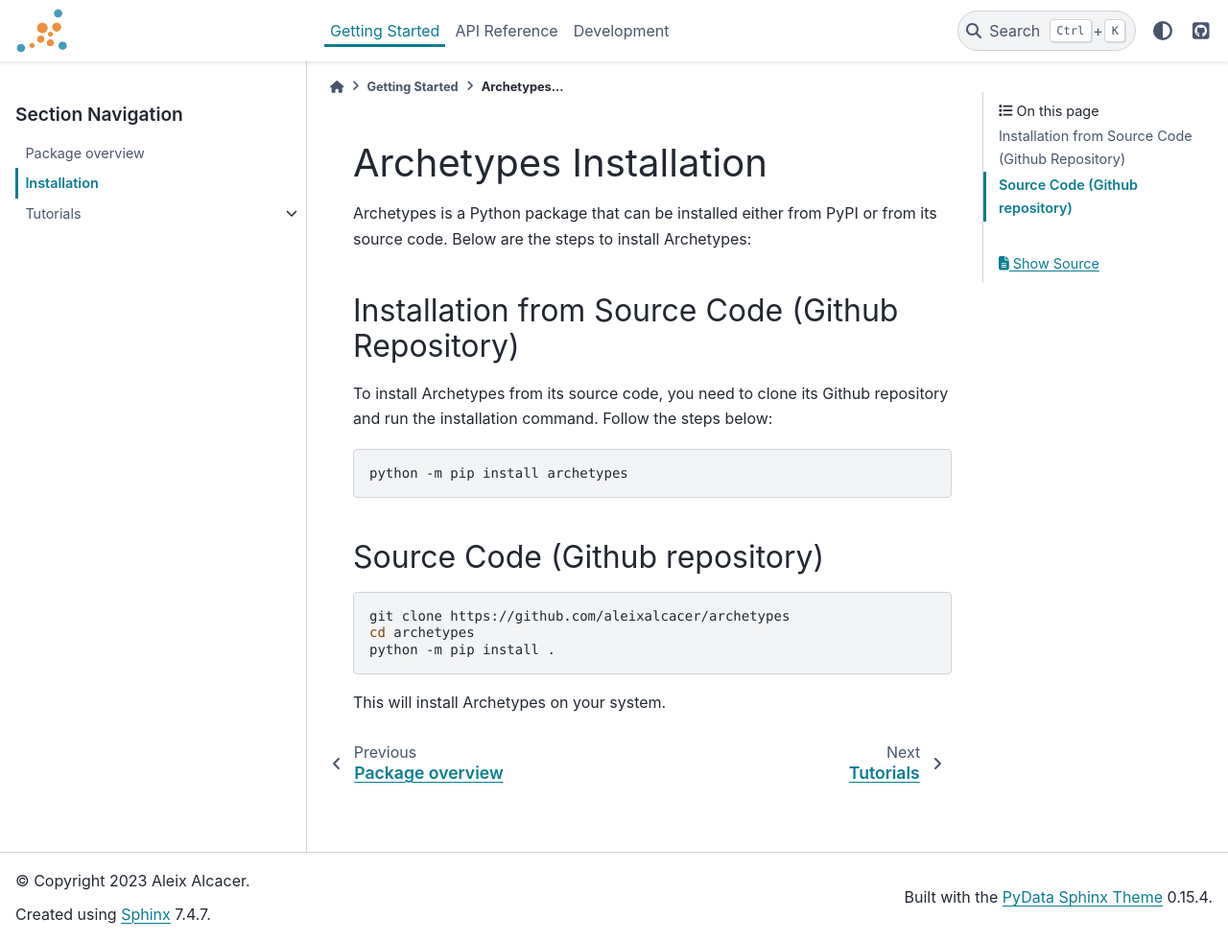
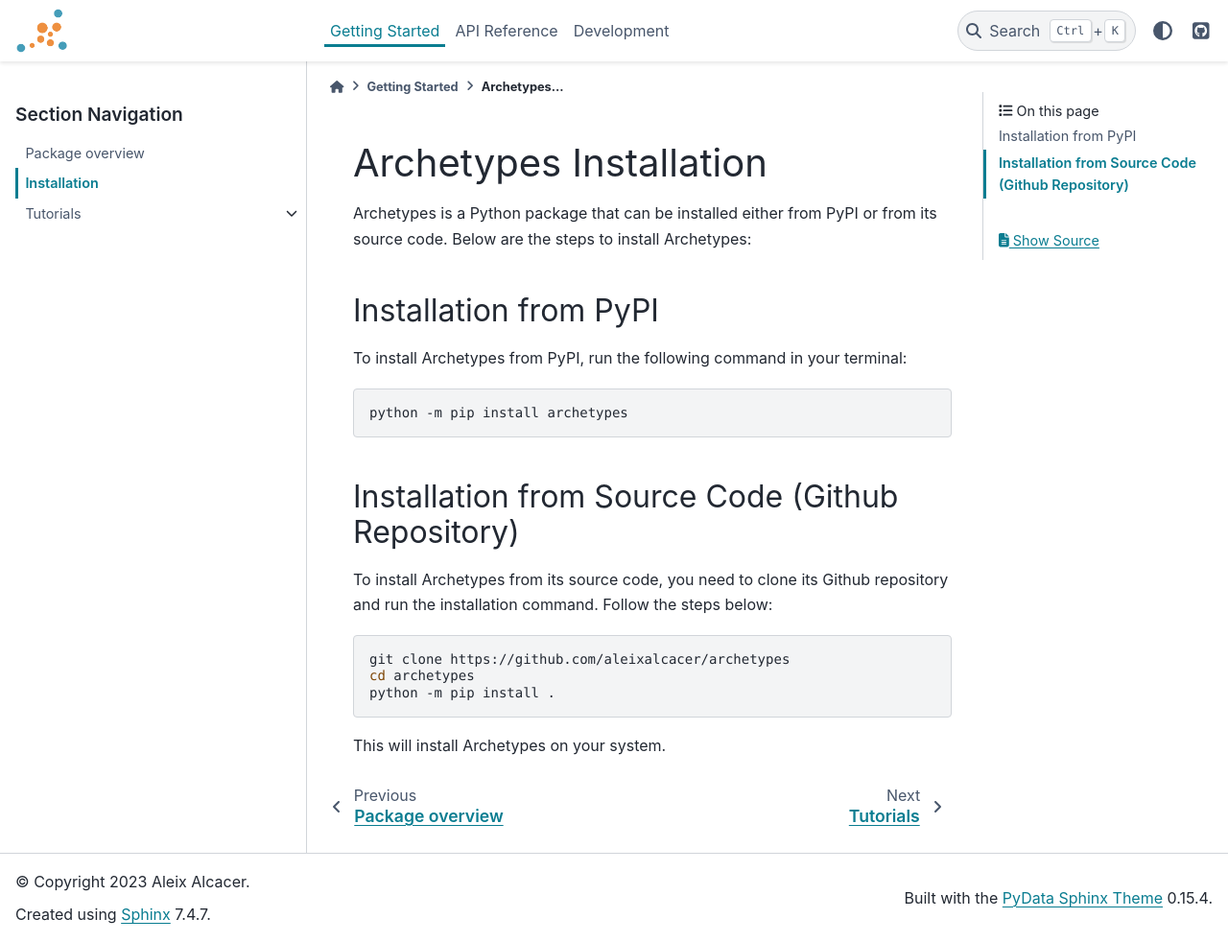
Before and after one commit to aleixalcacer/archetypes, a Sphinx documentation site: the page built from docs/getting_started/installation.md, in a window 1280 px wide and 982 px high. Shown: the whole window at 96% size. Built offline with Sphinx 7.4.7 and the PyData theme 0.15.4, drawn with Linux system fonts in a browser that asks for light colours.

Commit message:
Fix installation page

````diff
--- a/docs/getting_started/installation.md
+++ b/docs/getting_started/installation.md
@@ -2,15 +2,17 @@
 
 Archetypes is a Python package that can be installed either from PyPI or from its source code. Below are the steps to install Archetypes:
 
-## Installation from Source Code (Github Repository)
+## Installation from PyPI
 
-To install Archetypes from its source code, you need to clone its Github repository and run the installation command. Follow the steps below:
+To install Archetypes from PyPI, run the following command in your terminal:
 
 ```shell
 python -m pip install archetypes
 ```
 
-## Source Code (Github repository)
+## Installation from Source Code (Github Repository)
+
+To install Archetypes from its source code, you need to clone its Github repository and run the installation command. Follow the steps below:
 
 ```shell
 git clone https://github.com/aleixalcacer/archetypes
````
